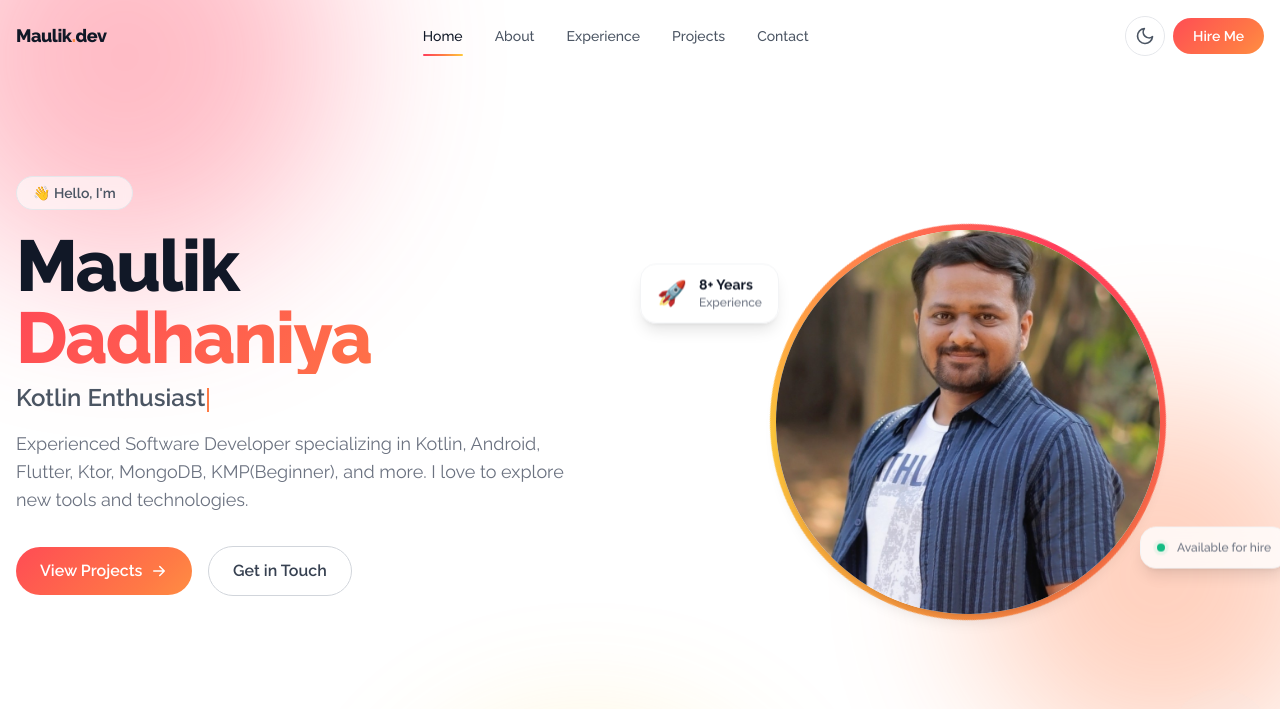
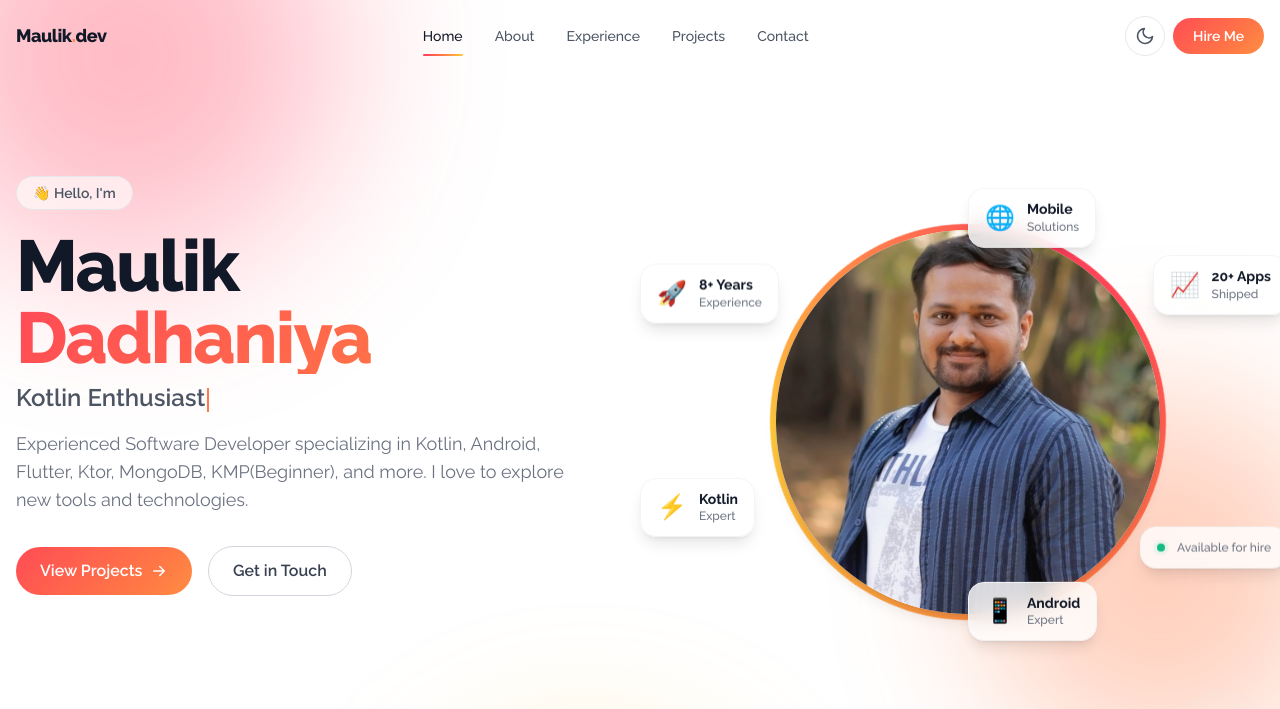
Before and after one commit to maulikdadhaniya/portfolio, a website built with Vite: page index.html in a window 1280 px wide. Shown: the top 709 px of the page. Built offline with nearby package versions, Linux system fonts and the light colour scheme; animation ran at ten frames a second.

Commit message:
Add extra hero float cards and rebuild CSS
Introduce .hero-float-card-3 through .hero-float-card-6 in assets/css/input.css with Tailwind @apply position utilities and staggered animation-delay values to expand hero floating elements. Also update the compiled assets/css/main.css (regenerated Tailwind output) to include the new rules and keep stylesheet in sync with the changes.

```diff
--- a/assets/css/input.css
+++ b/assets/css/input.css
@@ -357,6 +357,26 @@ section[id] {
     animation-delay: -3s;
 }
 
+.hero-float-card-3 {
+    @apply -right-2 top-6 sm:-right-6 sm:top-10;
+    animation-delay: -1.5s;
+}
+
+.hero-float-card-4 {
+    @apply -left-2 bottom-6 sm:-left-8 sm:bottom-20;
+    animation-delay: -4.5s;
+}
+
+.hero-float-card-5 {
+    @apply left-1/2 -translate-x-1/2 -bottom-6 sm:-bottom-8;
+    animation-delay: -2s;
+}
+
+.hero-float-card-6 {
+    @apply left-1/2 -translate-x-1/2 -top-6 sm:-top-8;
+    animation-delay: -0.8s;
+}
+
 .hero-float-icon {
     @apply text-2xl;
 }
--- a/assets/js/animations.js
+++ b/assets/js/animations.js
@@ -108,6 +108,10 @@ document.addEventListener('DOMContentLoaded', () => {
             .from('.hero-img-ring', { opacity: 0, scale: 0.4, duration: 0.8, ease: 'back.out(1.7)' }, '-=0.6')
             .from('.hero-float-card-1', { opacity: 0, x: -30, y: -10, duration: 0.6, ease: 'power3.out' }, '-=0.3')
             .from('.hero-float-card-2', { opacity: 0, x: 30, y: 10, duration: 0.6, ease: 'power3.out' }, '-=0.4')
+            .from('.hero-float-card-3', { opacity: 0, x: 30, y: -10, duration: 0.6, ease: 'power3.out' }, '-=0.4')
+            .from('.hero-float-card-4', { opacity: 0, x: -30, y: 10, duration: 0.6, ease: 'power3.out' }, '-=0.4')
+            .from('.hero-float-card-5', { opacity: 0, y: 20, duration: 0.6, ease: 'power3.out' }, '-=0.4')
+            .from('.hero-float-card-6', { opacity: 0, y: -20, duration: 0.6, ease: 'power3.out' }, '-=0.4')
             .from('.hero-marquee', { opacity: 0, y: 20, duration: 0.6, ease: 'power3.out' }, '-=0.2');
     }
 
--- a/index.html
+++ b/index.html
@@ -191,6 +191,38 @@
                         <div class="hero-float-card hero-float-card-2">
                             <span class="ping-dot"></span>
                             <p class="hero-float-sub">Available for hire</p>
+                        </div>
+
+                        <div class="hero-float-card hero-float-card-3">
+                            <span class="hero-float-icon">📈</span>
+                            <div>
+                                <p class="hero-float-title">20+ Apps</p>
+                                <p class="hero-float-sub">Shipped</p>
+                            </div>
+                        </div>
+
+                        <div class="hero-float-card hero-float-card-4">
+                            <span class="hero-float-icon">⚡</span>
+                            <div>
+                                <p class="hero-float-title">Kotlin</p>
+                                <p class="hero-float-sub">Expert</p>
+                            </div>
+                        </div>
+
+                        <div class="hero-float-card hero-float-card-5">
+                            <span class="hero-float-icon">📱</span>
+                            <div>
+                                <p class="hero-float-title">Android</p>
+                                <p class="hero-float-sub">Expert</p>
+                            </div>
+                        </div>
+
+                        <div class="hero-float-card hero-float-card-6">
+                            <span class="hero-float-icon">🌐</span>
+                            <div>
+                                <p class="hero-float-title">Mobile</p>
+                                <p class="hero-float-sub">Solutions</p>
+                            </div>
                         </div>
                     </div>
                 </div>
```
Also changed, not shown: assets/css/main.css.
